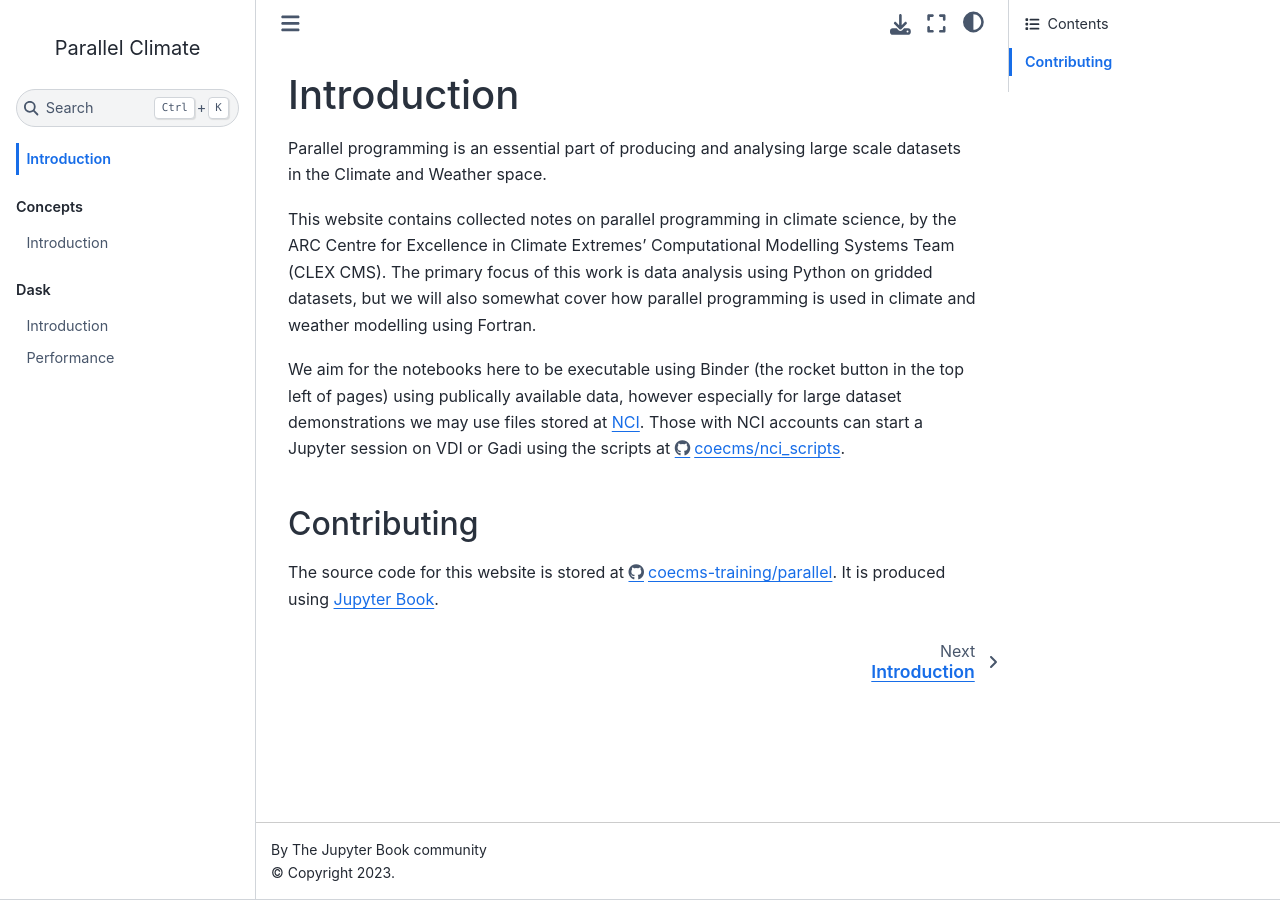
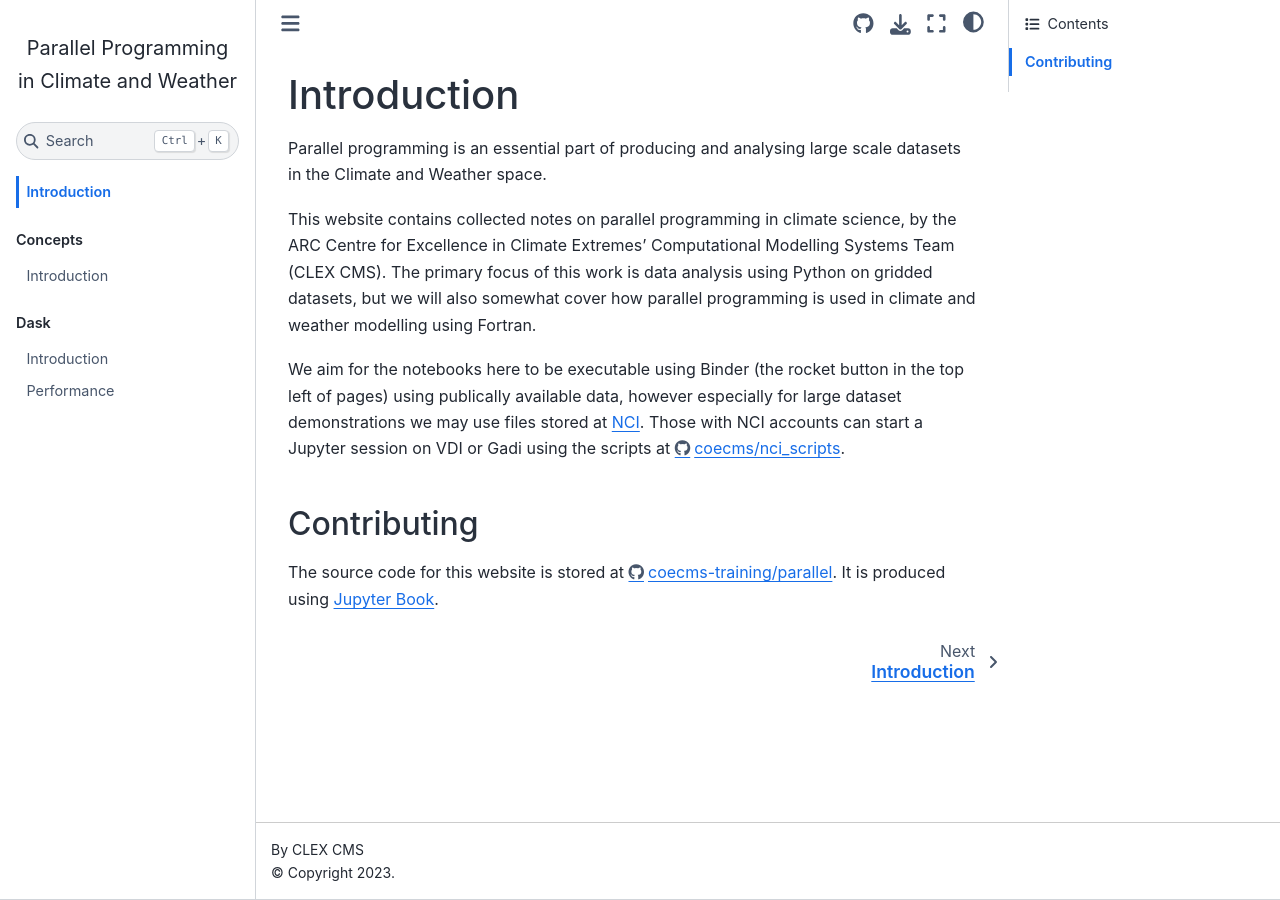
Before and after one commit to coecms-training/parallel, a Jupyter Book: the page built from README.md, in a window 1280 px wide. Built offline with Jupyter Book 1.0.4 settings and Sphinx 7.4.7 and the Sphinx Book theme 1.1.4, drawn with Linux system fonts in a browser that asks for light colours.

```diff
--- a/_config.yml
+++ b/_config.yml
@@ -1,3 +1,8 @@
-title: "Parallel Climate"
+title: "Parallel Programming in Climate and Weather"
+author: "CLEX CMS"
+repository:
+    url: https://github.com/coecms-training/parallel
+html:
+    use_repository_button: true
 execute:
     execute_notebooks: "off"
```
